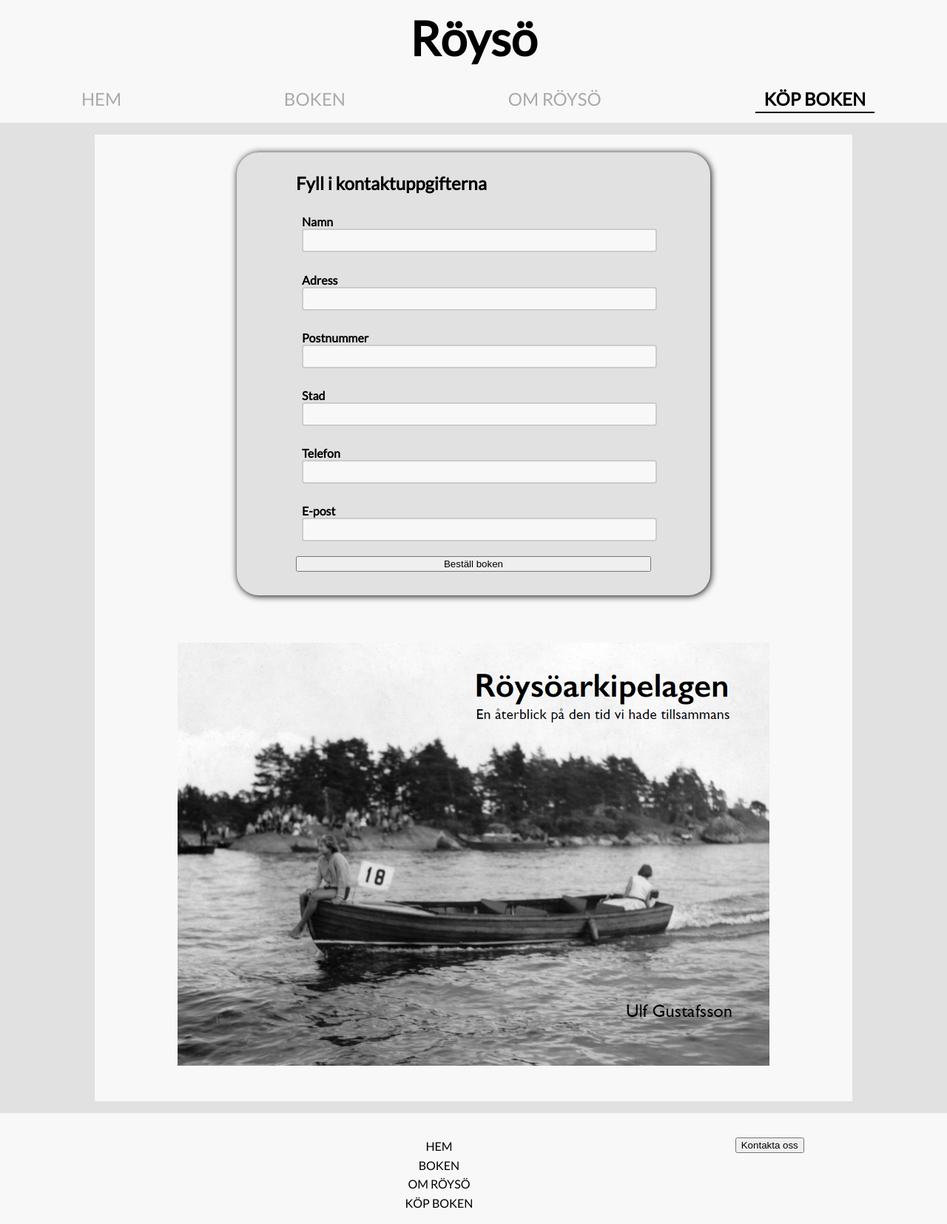
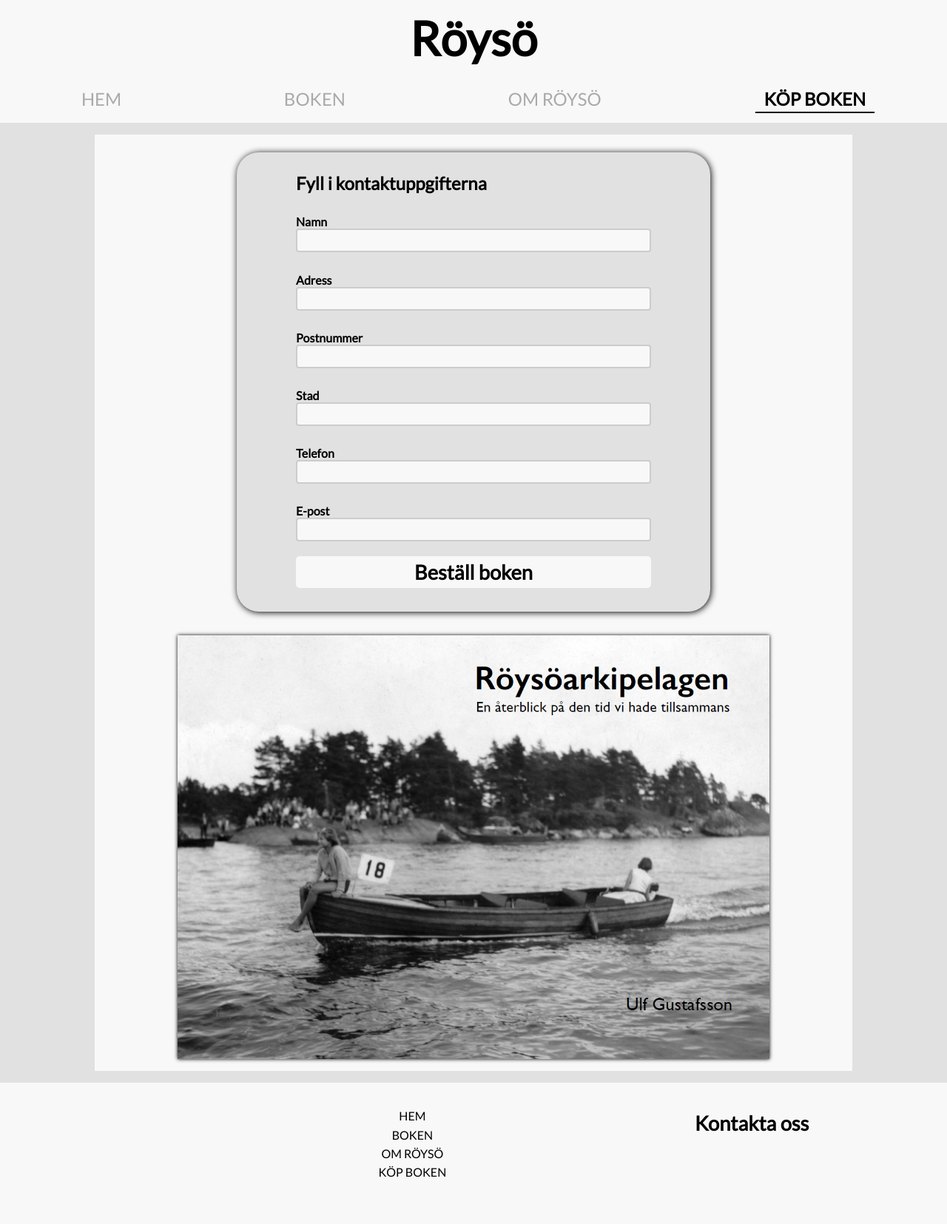
Before and after one commit to Zatyri/Royso, a PHP site: page /shop.php in a window 1280 px wide. Shown: the whole page at 74% size. After the commit the page ends 1614 px from the top, so only its background shows below. Run offline with PHP 8.4, Linux system fonts and the light colour scheme; data that the repository does not hold is empty.

Commit message:
added secondary button and minor changes

```diff
--- a/modules/contact.php
+++ b/modules/contact.php
@@ -91,26 +91,32 @@ function sendMail($email)
 
 <section id='contactForm'>
   <i id='closeContactForm' class="material-icons" style="font-size:36px">arrow_forward</i>
+  <div>
     <h4>Kontakta oss</h4>
     <form action="<?php echo htmlspecialchars($_SERVER["PHP_SELF"]); ?>" method="post">
       <div class="inputContainer">
         <label>Namn<input type="text" name="name" value="<?php echo isset($_POST['name']) ? $_POST['name'] : '' ?>">
-      <div <?php echo $errors['name'] ? "class='contactErrorMsg'" : '' ?>><?php echo ($errors['name']) ?></div></label>
+          <div <?php echo $errors['name'] ? "class='contactErrorMsg'" : '' ?>><?php echo ($errors['name']) ?></div>
+        </label>
       </div>
       <div class="inputContainer">
         <label>E-post<input type="email" name="mail" value="<?php echo isset($_POST['mail']) ? $_POST['mail'] : '' ?>">
-      <div <?php echo $errors['mail'] ? "class='contactErrorMsg'" : '' ?>><?php echo ($errors['mail']) ?></div></label>
+          <div <?php echo $errors['mail'] ? "class='contactErrorMsg'" : '' ?>><?php echo ($errors['mail']) ?></div>
+        </label>
       </div>
       <div class="inputContainer">
         <label>Rubrik<input type="text" name="subject" value="<?php echo isset($_POST['subject']) ? $_POST['subject'] : '' ?>">
-      <div <?php echo $errors['subject'] ? "class='contactErrorMsg'" : '' ?>><?php echo ($errors['subject']) ?></div></label>
+          <div <?php echo $errors['subject'] ? "class='contactErrorMsg'" : '' ?>><?php echo ($errors['subject']) ?></div>
+        </label>
       </div>
       <div class="inputContainer">
         <label>Meddelande<textarea type="text" name="message" value="<?php echo isset($_POST['message']) ? $_POST['message'] : '' ?>"></textarea>
-      <div <?php echo $errors['message'] ? "class='contactErrorMsg'" : '' ?>><?php echo ($errors['message']) ?></div></label>
+          <div <?php echo $errors['message'] ? "class='contactErrorMsg'" : '' ?>><?php echo ($errors['message']) ?></div>
+        </label>
       </div>
       <div class='inputContainer'>
-      <input id='contactSubmitButton' name='contactSubmitButton' class='' type="submit" value='Skicka meddelandet'></input>
+        <input id='contactSubmitButton' name='contactSubmitButton' class='secondaryButton' type="submit" value='Skicka meddelandet'></input>
       </div>
     </form>
+  </div>
 </section>
--- a/modules/footer.php
+++ b/modules/footer.php
@@ -9,7 +9,7 @@
       <a href='shop.php'>KÖP BOKEN</a>
     </div>
     <div>
-      <button id='contactButton'>Kontakta oss</button>
+      <button id='contactButton' class="secondaryButton contactButton">Kontakta oss</button>
     </div>
     <?php
       include './modules/contact.php';
--- a/modules/main.php
+++ b/modules/main.php
@@ -1,4 +1,4 @@
-<div class='container'>
+<div class='container mainText'>
   <div>
     <article>
       <div class='header'>
--- a/modules/shopForm.php
+++ b/modules/shopForm.php
@@ -93,7 +93,7 @@ if (filter_has_var(INPUT_POST, 'submitButton')) {
       <div <?php echo $errors['mail'] ? "class='errorMsg'" : '' ?>><?php echo ($errors['mail']) ?></div></label>
     </div>
     <div class='inputContainer'>
-      <button name='submitButton' class='' type="submit" value='submit'>Beställ boken</button>
+      <button name='submitButton' class='secondaryButton' type="submit" value='submit'>Beställ boken</button>
     </div>
   </form>
 </div>
--- a/shop.php
+++ b/shop.php
@@ -8,7 +8,7 @@ include './modules/head.php';
         <?php include './modules/shopForm.php'; ?>
       </article>
       <article class='bookPicture'>
-        <img id='headerImage' src="./media/pictures/bokenbild.png" alt='bild av Röysö'></img>
+        <img id='headerImage' class='shopImage' src="./media/pictures/bokenbild.png" alt='bild av Röysö'></img>
       </article>
     </div>
 </div>
--- a/stylesheets/main.css
+++ b/stylesheets/main.css
@@ -39,7 +39,8 @@ img {
   background-color: var(--accent-color);
 }
 
-.errorMsg, .contactErrorMsg {
+.errorMsg,
+.contactErrorMsg {
   background-color: rgb(255, 255, 153);
   text-align: center;
   color: rgb(153, 102, 51);
@@ -90,6 +91,32 @@ img {
   transform: scale(0.95);
 }
 
+.secondaryButton {
+  font-family: 'Lato', sans-serif !important;
+  font-weight: bold;
+  font-size: 1.7em;
+  background-color: unset;
+  border: unset;
+  background-color: var(--main-color);
+  padding: 0.2em;
+  border-radius: 5px;
+  transition: 0.2s all;
+}
+
+.secondaryButton:hover {
+  -webkit-box-shadow: 0 0 10px black;
+  box-shadow: 0 0 5px black;
+}
+
+.contactButton:hover {
+  box-shadow: unset;
+  text-shadow: 1px 1px 1px black;
+}
+
+.contactButton:focus {
+  outline: unset !important;
+}
+
 /* Navbar */
 nav {
   width: 100%;
@@ -132,7 +159,6 @@ nav .container {
   align-items: center;
 }
 
-
 /* Header */
 header {
   width: 100%;
@@ -162,7 +188,6 @@ header .container div {
 }
 
 #headerImage {
-
   padding: 2em 0;
 }
 
@@ -254,13 +279,11 @@ main .container .header h2 {
 }
 
 .frontpage {
-
   background-color: var(--accent-color);
   background-attachment: fixed;
   background-position: center;
   background-repeat: no-repeat;
   background-size: cover;
-
 }
 
 /* Footer */
@@ -351,7 +374,7 @@ footer .container .navigation a:focus {
 .inputContainer label {
   width: 100%;
   margin-bottom: 0.2em;
-  padding: 0.5em;
+  padding: 0.5em 0;
 }
 
 .inputContainer input {
@@ -370,13 +393,17 @@ footer .container .navigation a:focus {
 
 .mainShop img {
   margin: 1em;
-
 }
 
 .mainShop .bookPicture {
   padding: 0 6em;
   display: flex;
   justify-content: center;
+}
+
+.shopImage {
+  box-shadow: 0 0 5px black;
+  padding: 0 !important;
 }
 
 /* Contact form */
@@ -387,10 +414,12 @@ footer .container .navigation a:focus {
   right: -450px;
   background-color: var(--accent-color);
   margin: 1em 0em 1em;
-  padding: 1em 2em;
+  padding: 1em 2em 1em 0em;
   box-shadow: 1px 1px 10px black;
   border-radius: 20px 0 0 20px;
   transition: right 1s;
+  display: flex;
+  flex-direction: row;
 }
 
 .contactVisible {
@@ -399,6 +428,10 @@ footer .container .navigation a:focus {
 
 #closeContactForm {
   cursor: pointer;
+  display: flex;
+  justify-content: center;
+  align-items: center;
+  padding: 0.5em
 }
 
 #closeContactForm:hover {
@@ -436,11 +469,22 @@ footer .container .navigation a:focus {
   margin: 10px 0px;
 }
 
+@media only screen and (max-width: 1024px){
+  main .container > div {
+    flex-direction: column;
+  }
+
+  main .container article p{
+    text-align: center;
+  }
+}
+
 @media only screen and (max-width: 600px) {
   .frontpage {
     background: unset;
     background-color: var(--accent-color);
   }
+
 
   /* navbar */
   .navbar .menuIcon {
@@ -483,5 +527,4 @@ footer .container .navigation a:focus {
   main .container div {
     margin: 0 0.5em;
   }
-
 }
```
Lines whose indentation alone changed are shown as unchanged.
